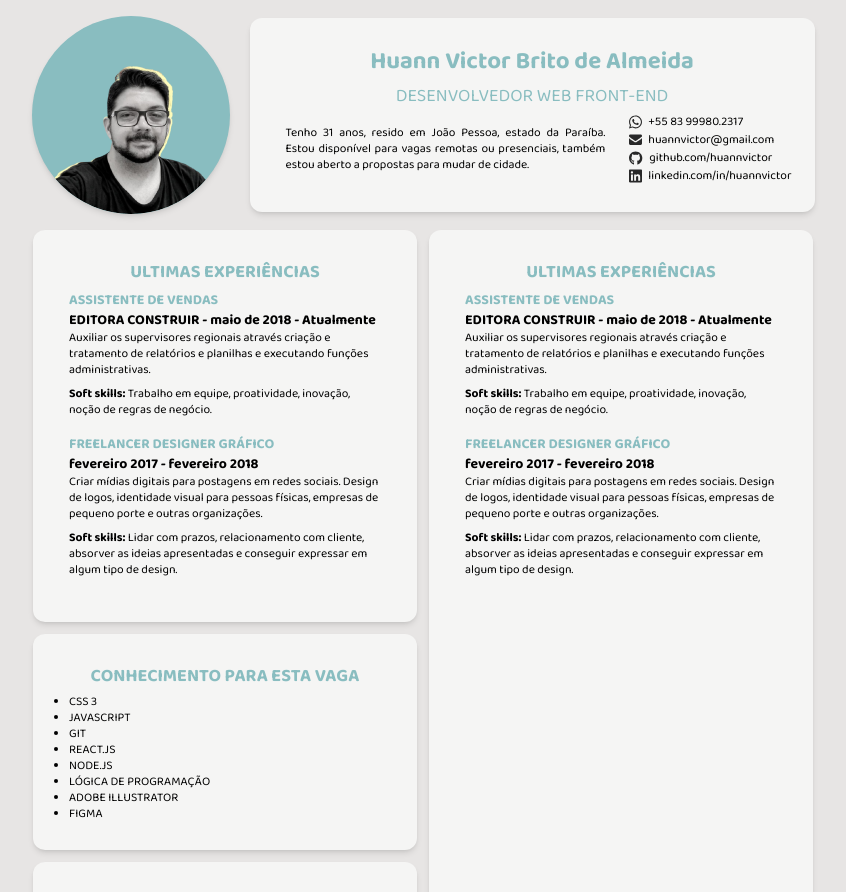
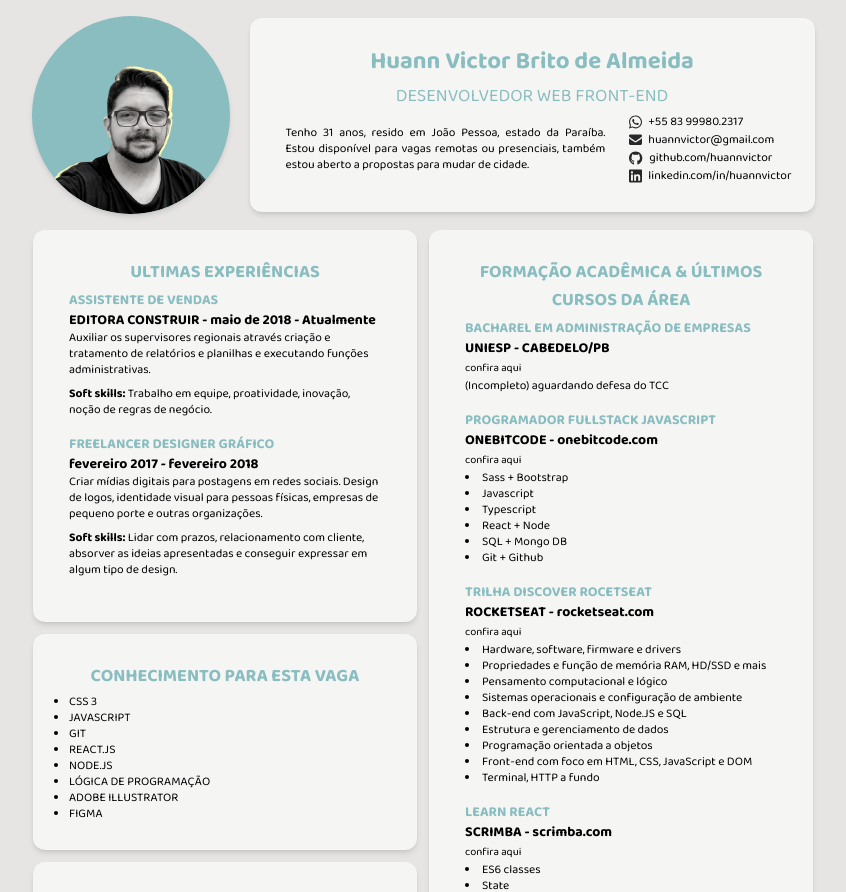
Before and after one commit to huannvictor/curriculo, a React (Create React App) app: page / in a window 1280 px wide. Shown: the top 892 px of the page, without its empty margins (217-1063 px from the left). Built offline with nearby package versions, Linux system fonts and the light colour scheme.

Commit message:
Studies component

```diff
--- a/src/App.jsx
+++ b/src/App.jsx
@@ -2,6 +2,7 @@ import { Header } from "./components/Header";
 import { KnowledgeApplication } from "./components/KnowledgeApplication";
 import { LastXP } from "./components/LastXP";
 import { PersonalMotivation } from "./components/PersonalMotivation";
+import { Studies } from "./components/Studies";
 
 export function App() {
   return (
@@ -13,7 +14,7 @@ export function App() {
           <KnowledgeApplication />
           <PersonalMotivation />
         </div>
-        <LastXP />
+          <Studies/>
       </div>
     </div>
   );
--- /dev/null
+++ b/src/components/Studies/content.js
@@ -0,0 +1,64 @@
+// study:{
+//   title: ""
+//   entity:"",
+//   place:"",
+//   subject:""
+// }
+
+export const studies = {
+  managementBachelor:{
+    title:"BACHAREL EM ADMINISTRAÇÃO DE EMPRESAS",
+    entity:"UNIESP",
+    place:"CABEDELO/PB",
+    link:"",
+    subject:"(Incompleto) aguardando defesa do TCC"
+  },
+  fullstackJavascriptDeveloper:{
+    title:"PROGRAMADOR FULLSTACK JAVASCRIPT",
+    entity:"ONEBITCODE",
+    place:"onebitcode.com",
+    link:"https://programador.onebitcode.com",
+    subject:[
+      "Sass + Bootstrap",
+      "Javascript",
+      "Typescript",
+      "React + Node",
+      "SQL + Mongo DB",
+      "Git + Github"
+    ]
+  },
+  discoverRocketseat:{
+    title:"TRILHA DISCOVER ROCETSEAT",
+    entity:"ROCKETSEAT",
+    place:"rocketseat.com",
+    link:"https://www.rocketseat.com.br/discover",
+    subject:[
+      "Hardware, software, firmware e drivers",
+      "Propriedades e função de memória RAM, HD/SSD e mais",
+      "Pensamento computacional e lógico",
+      "Sistemas operacionais e configuração de ambiente",
+      "Back-end com JavaScript, Node.JS e SQL",
+      "Estrutura e gerenciamento de dados",
+      "Programação orientada a objetos",
+      "Front-end com foco em HTML, CSS, JavaScript e DOM",
+      "Terminal, HTTP a fundo",
+    ]
+  },
+  learnReact:{
+    title:"LEARN REACT",
+    entity:"SCRIMBA",
+    place:"scrimba.com",
+    link:"https://scrimba.com/learn/learnreact",
+    subject:[
+      "ES6 classes",
+      "State",
+      "The constructor method",
+      "updating complex state",
+      "componentDidMount",
+      "componentDidUpdate",
+      "componentWillUnmount",
+      "Lifecycle methods",
+      "this.setState()",
+    ]
+  }
+}
--- /dev/null
+++ b/src/components/Studies/index.jsx
@@ -0,0 +1,37 @@
+import { studies } from "./content"
+
+export function Studies() {
+  return(
+    <div className="flex flex-col gap-1 max-w-sm bg-stone-100 rounded-xl py-7 px-9 shadow-md">
+      <h1 className="text-lg text-brand-500 font-bold text-center">FORMAÇÃO ACADÊMICA & ÚLTIMOS CURSOS DA ÁREA</h1>
+      <div className="content">
+        {
+          Object.entries(studies).map(([key, content])=>{
+            return(
+              <div key={key} className="text-sm flex flex-col mb-2">
+                <h2 className="text-brand-500 font-bold">{content.title}</h2>
+                <strong className="">{content.entity} - {content.place}</strong>
+                <span className=" float-left text-[11px] hover:underline hover:underline-offset-4 hover:decoration-brand-500">
+                  <a href={content.link}>confira aqui</a>
+                </span>
+                <p className="text-xs mb-2">
+                {
+                  typeof content.subject === "string"
+                    ? <p>{content.subject}</p>
+                    : <p>{
+                      content.subject.map((item) => {
+                        return(
+                          <li>{item}</li>
+                        )
+                      })
+                    }</p>
+                }
+                </p>
+              </div>
+            )
+          })
+        }
+      </div>
+    </div>
+  )
+}
```
